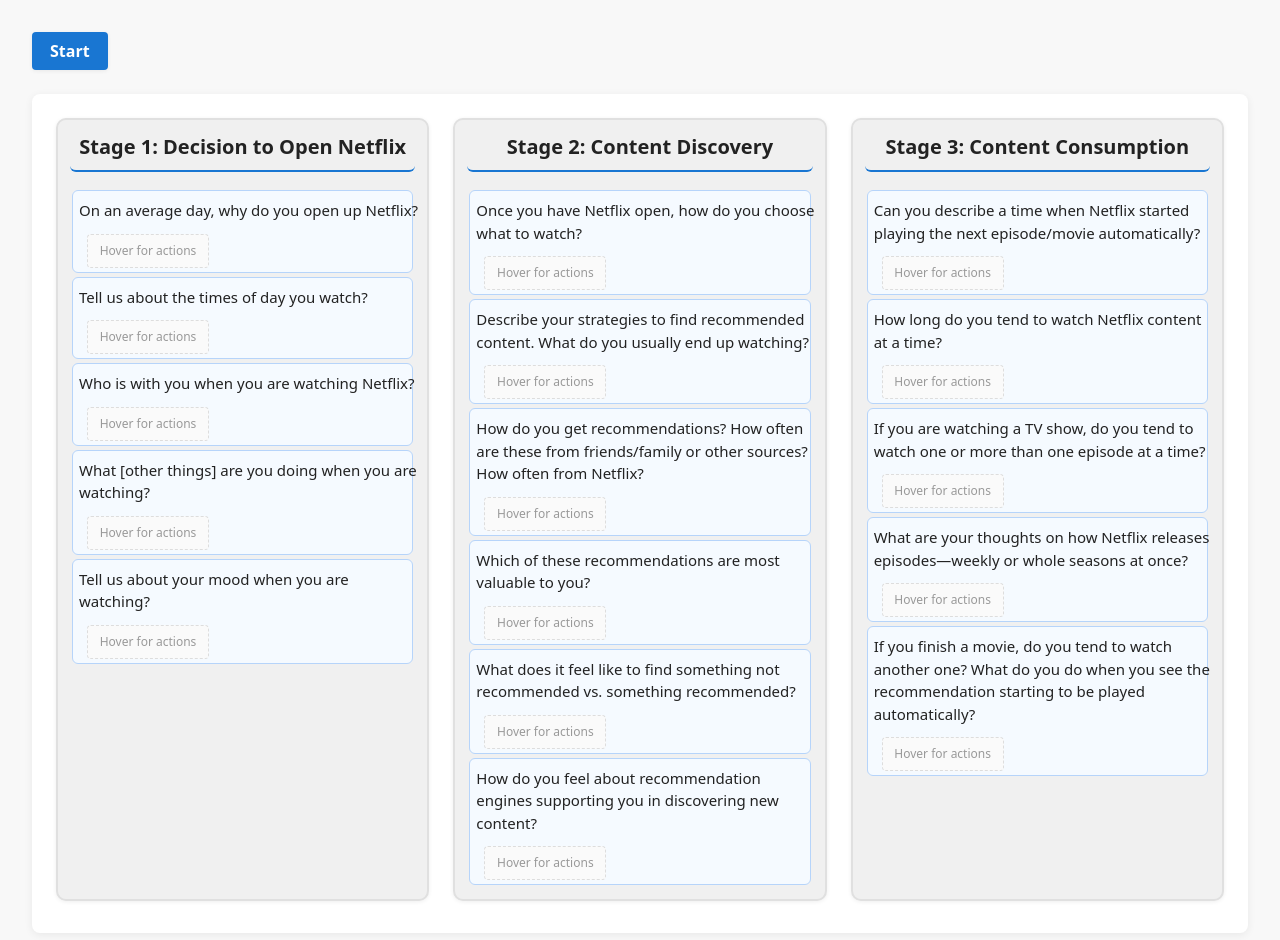
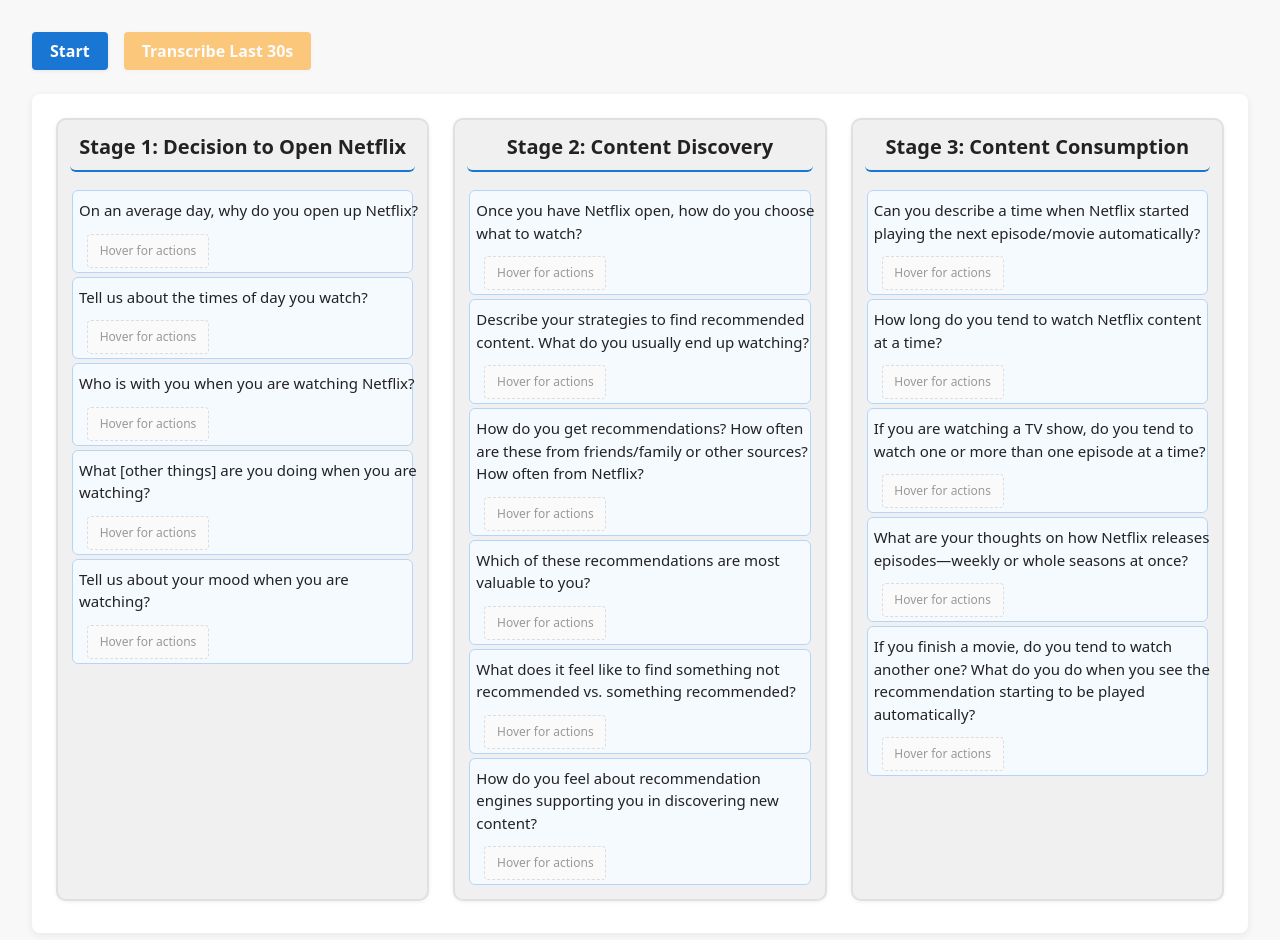
Before and after one commit to srirams1003/intersense-prototype, a React (Vite) app: page / in a window 1280 px wide. Both pictures are taken after a click on the button "Load Script". Shown: the top 940 px of the page. Built offline with nearby package versions, Linux system fonts and the light colour scheme.

Commit message:
intermediate sanity commit

```diff
--- a/package.json
+++ b/package.json
@@ -10,9 +10,11 @@
     "preview": "vite preview"
   },
   "dependencies": {
+    "axios": "^1.11.0",
     "cors": "^2.8.5",
     "dotenv": "^17.2.0",
     "express": "^5.1.0",
+    "multer": "^2.0.2",
     "node-fetch": "^3.3.2",
     "react": "^19.1.0",
     "react-dom": "^19.1.0",
--- a/src/App.jsx
+++ b/src/App.jsx
@@ -1,4 +1,4 @@
-import React, { useState } from 'react';
+import React, { useState, useRef } from 'react';
 import { Link } from 'react-router-dom';
 import OpenAIRealtimePOC from './OpenAIRealtimePOC';
 
@@ -573,6 +573,36 @@
 	// Track detected question from POC
 	const [detectedQuestion, setDetectedQuestion] = useState('');
 	const [isRealtimeActive, setIsRealtimeActive] = useState(false);
+	const [transcriptions, setTranscriptions] = useState([]);
+	const realtimePOCRef = useRef(null);
+
+	async function handleTranscribeLast30s() {
+		if (!realtimePOCRef.current || !realtimePOCRef.current.getLast30SecondsAudio) {
+			alert("Audio buffer not available.");
+			return;
+		}
+		const audioBlob = await realtimePOCRef.current.getLast30SecondsAudio();
+		if (!audioBlob) {
+			alert("No audio available for last 30 seconds.");
+			return;
+		}
+		// Send to backend or API for transcription/diarization
+		const result = await transcribeAndDiarize(audioBlob);
+		setTranscriptions(prev => [...prev, result]);
+	}
+
+	// Dummy stub for API call
+	async function transcribeAndDiarize(audioBlob) {
+		// TODO: Replace with actual API call
+		return {
+			timestamp: new Date().toISOString(),
+			transcript: "Speaker 1: Hello\nSpeaker 2: Hi there!",
+			speakers: [
+				{ name: "Speaker 1", text: "Hello" },
+				{ name: "Speaker 2", text: "Hi there!" }
+			]
+		};
+	}
 
 	// When detectedQuestion changes, find which stage and question it matches
 	React.useEffect(() => {
@@ -742,10 +772,11 @@
 					{isRealtimeActive && (
 						<div style={{ marginBottom: 32 }}>
 							<OpenAIRealtimePOC
+								ref={realtimePOCRef}
 								key="realtime-poc"
 								script={scriptForAPI}
 								onDetectedQuestion={setDetectedQuestion}
-								autoStart={isRealtimeActive} // <-- fix: pass the correct prop
+								autoStart={isRealtimeActive}
 							/>
 						</div>
 					)}
@@ -768,7 +799,38 @@
 						>
 							{isRealtimeActive ? 'Finish' : 'Start'}
 						</button>
+						<button
+							type="button"
+							onClick={handleTranscribeLast30s}
+							style={{
+								background: '#ff9800',
+								color: '#fff',
+								border: 'none',
+								borderRadius: 4,
+								padding: '8px 18px',
+								fontWeight: 'bold',
+								fontSize: 16,
+								cursor: isRealtimeActive ? 'pointer' : 'not-allowed',
+								opacity: isRealtimeActive ? 1 : 0.5,
+								boxShadow: '0 1px 4px #0001',
+							}}
+							disabled={!isRealtimeActive}
+						>
+							Transcribe Last 30s
+						</button>
 					</div>
+					{/* Show transcriptions */}
+					{transcriptions.length > 0 && (
+						<div style={{ margin: '24px 0', background: '#fffbe6', borderRadius: 8, padding: 16 }}>
+							<div style={{ fontWeight: 'bold', marginBottom: 8 }}>On-Demand Transcriptions</div>
+							{transcriptions.map((t, i) => (
+								<div key={i} style={{ marginBottom: 8 }}>
+									<div style={{ fontSize: 13, color: '#888' }}>{t.timestamp}</div>
+									<pre style={{ margin: 0, fontSize: 14 }}>{t.transcript}</pre>
+								</div>
+							))}
+						</div>
+					)}
 					<div
 						style={{
 							display: 'grid',
--- a/src/OpenAIRealtimePOC.jsx
+++ b/src/OpenAIRealtimePOC.jsx
@@ -1,10 +1,11 @@
-import React, { useState, useRef, useEffect } from 'react';
+import React, { useState, useRef, useEffect, useImperativeHandle, forwardRef } from 'react';
 
 const MODEL_ID = "gpt-4o-realtime-preview-2025-06-03";
 const baseUrl = "https://api.openai.com/v1/realtime";
 const BACKEND_URL = "http://localhost:3001"; // Change if backend runs elsewhere
 
-function OpenAIRealtimePOC({ script, onDetectedQuestion, autoStart }) {
+const OpenAIRealtimePOC = forwardRef(function OpenAIRealtimePOC(props, ref) {
+  const { script, onDetectedQuestion, autoStart } = props;
   const [questionsText, setQuestionsText] = useState('');
   const [detectedQuestion, setDetectedQuestion] = useState('');
   const [error, setError] = useState('');
@@ -18,6 +19,8 @@
   const dcRef = useRef(null);
   const [isActive, setIsActive] = useState(false);
   const [newTheme, setNewTheme] = useState('');
+  const audioChunksRef = useRef([]);
+  const mediaRecorderRef = useRef(null);
   // Use prop 'script' if provided, else use local textarea
   const effectiveScript = script !== undefined ? script : questionsText;
 
@@ -51,18 +54,45 @@
   //     setNewTheme('Error: ' + (err.message || String(err)));
   //   }
   // };
+  // --- Rolling buffer logic ---
+  useImperativeHandle(ref, () => ({
+    getLast30SecondsAudio: async () => {
+      // Remove chunks older than 30s
+      const now = Date.now();
+      audioChunksRef.current = audioChunksRef.current.filter(chunk => now - chunk.timestamp <= 30000);
+      if (audioChunksRef.current.length === 0) return null;
+      const blobs = audioChunksRef.current.map(c => c.blob);
+      return new Blob(blobs, { type: 'audio/webm' });
+    }
+  }));
+
+  // --- Start/Stop logic with MediaRecorder for buffer ---
   const handleStart = async () => {
     setError('');
-    if (!effectiveScript.trim()) {
+    if (!props.script?.trim()) {
       setError('No script/questions provided.');
       return;
     }
     setDetectedQuestion('');
     setIsActive(true);
     try {
-      // 2. Get mic stream
       const stream = await navigator.mediaDevices.getUserMedia({ audio: true });
       streamRef.current = stream;
+
+      // --- MediaRecorder for rolling buffer ---
+      const mediaRecorder = new window.MediaRecorder(stream, { mimeType: 'audio/webm' });
+      mediaRecorderRef.current = mediaRecorder;
+      audioChunksRef.current = [];
+      mediaRecorder.ondataavailable = (e) => {
+        if (e.data && e.data.size > 0) {
+          audioChunksRef.current.push({ blob: e.data, timestamp: Date.now() });
+          // Keep only last 30s
+          const now = Date.now();
+          audioChunksRef.current = audioChunksRef.current.filter(chunk => now - chunk.timestamp <= 30000);
+        }
+      };
+      mediaRecorder.start(1000); // 1s chunks
+
       // 3. Visualization (unchanged)
       const audioContext = new (window.AudioContext || window.webkitAudioContext)();
       audioContextRef.current = audioContext;
@@ -157,6 +187,10 @@
     if (streamRef.current) {
       streamRef.current.getTracks().forEach(track => track.stop());
     }
+    if (mediaRecorderRef.current) {
+      mediaRecorderRef.current.stop();
+      mediaRecorderRef.current = null;
+    }
     if (pcRef.current) {
       pcRef.current.close();
       pcRef.current = null;
@@ -167,6 +201,7 @@
     sourceRef.current = null;
     streamRef.current = null;
     rafRef.current = null;
+    audioChunksRef.current = [];
   };
 
   return (
@@ -189,6 +224,6 @@
       )}
     </div>
   );
-}
+});
 
 export default OpenAIRealtimePOC;
```
Also changed, not shown: 1 other file (tests, documents, lock files or other folders).
